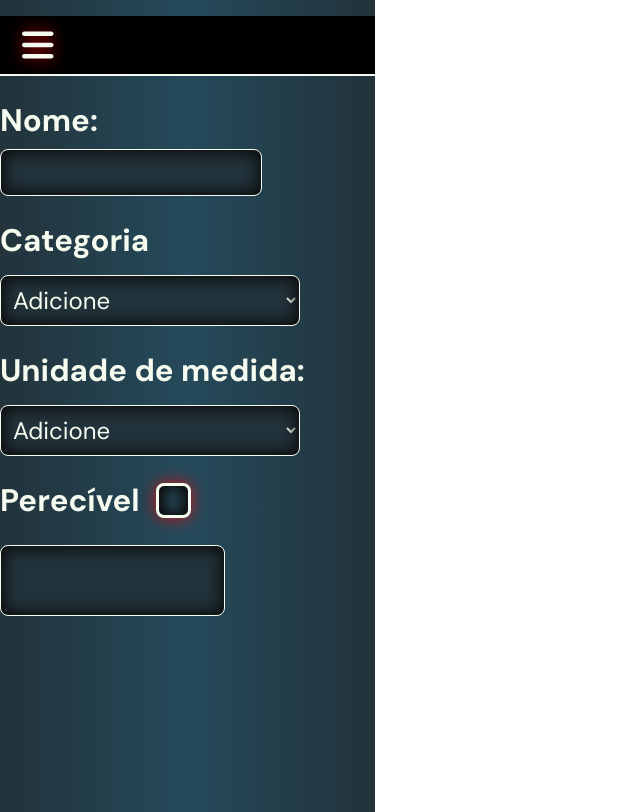
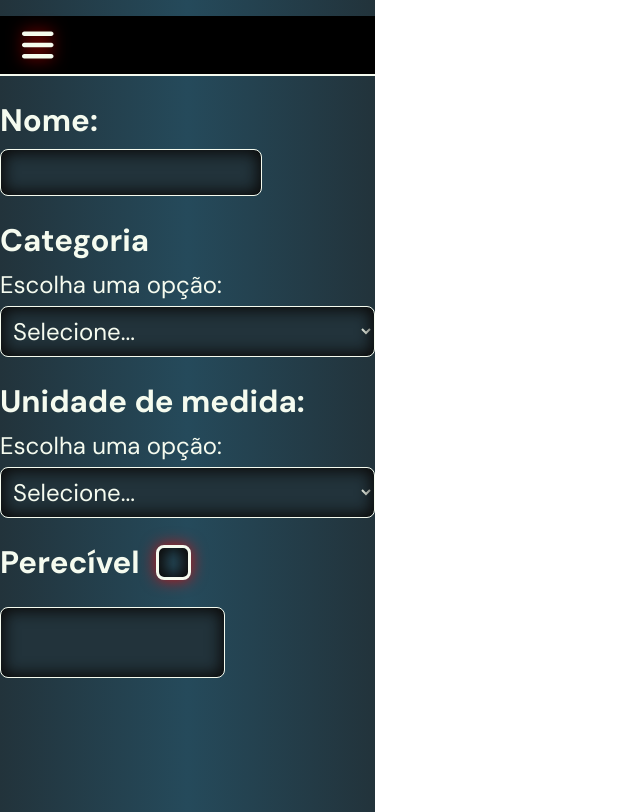
Before and after one commit to Grupo-2-Sustentare/sustentare-web, a React (Create React App) app: page /criando-produto in a window 1280 px wide. Shown: the whole page, without its empty margins (0-640 px from the left). Built offline with nearby package versions, Linux system fonts and the light colour scheme; a web font is replaced by a local one.

Commit message:
11 - Adicionando hint e opção sem label no StrechList.

```diff
--- a/src/components/StrechList/StrechList.jsx
+++ b/src/components/StrechList/StrechList.jsx
@@ -1,18 +1,18 @@
 import styles from "./StrechList.module.css";
 
 export default function StrechList({
-        titulo = "Escolha uma opção:",
-        itens=["Adicione", "seus itens", "à lista"]
+        title = "Escolha uma opção:",
+        showTitle = true,
+        hint = "Selecione...",
+        items = ["Adicione", "seus itens", "à lista"]
     }){
     return(
         <div className={styles.container}>
-            <label>{titulo}</label>
-            <select defaultValue={null}>
+            {showTitle && (<label>{title}</label>)}
+            <select defaultValue={"hint"}>
                 {/* Opção placeholder padrão e não-selecionável */}
-                <option value={null} disabled={true}>
-                    Selecione...
-                </option>
-                {itens.map(item => <option key={item} value={item}>{item}</option>)}
+                <option value={"hint"} disabled={true}>{hint}</option>
+                {items.map(item => <option key={item} value={item}>{item}</option>)}
             </select>
         </div>
     )
--- a/src/components/StrechList/StrechList.module.css
+++ b/src/components/StrechList/StrechList.module.css
@@ -1,5 +1,5 @@
 .container{
-    width: 300px;
+    width: 100%;
     display: flex;
     flex-direction: column;
     gap: 6px;
```
